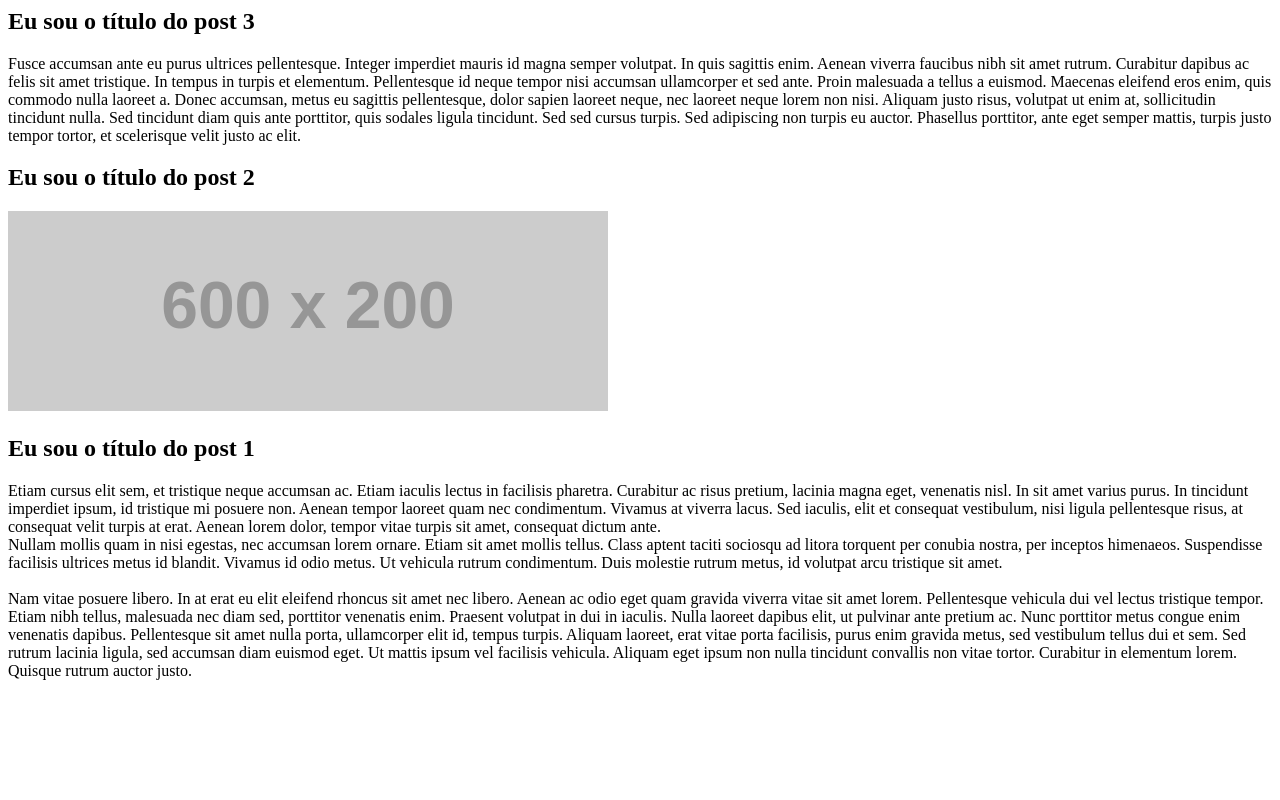
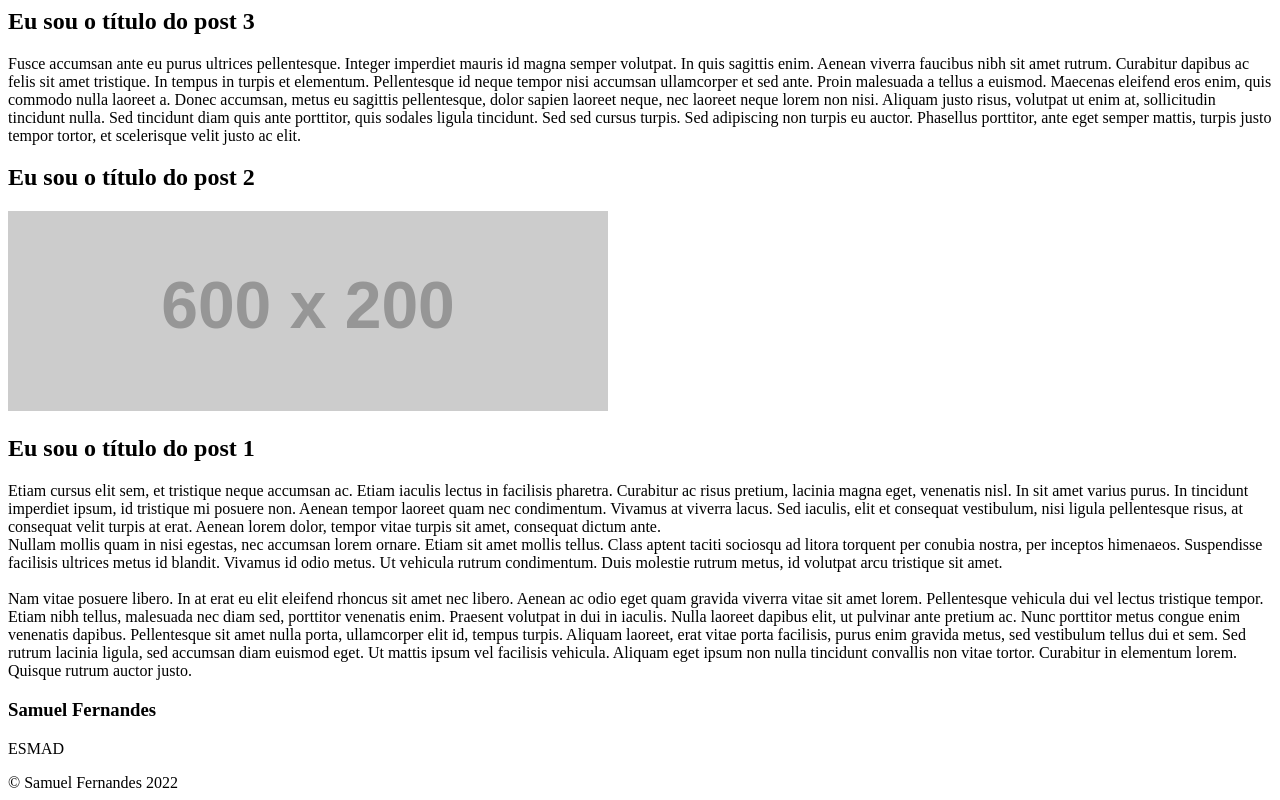
Before and after one commit to samfernandes03/TW-MOD2-EX8, a plain HTML site: page index.html in a window 1280 px wide. Shown: the part 404-1204 px from the top of the page. Before the commit the page ends 1100 px from the top, so only its background shows below. Drawn offline with Linux system fonts and the light colour scheme; placeholder pictures from the web are drawn by us.

Commit message:
Added aside and footer in .html file

```diff
--- a/index.html
+++ b/index.html
@@ -74,5 +74,10 @@
               </article>
         </section>
     </main>
+    <aside>
+        <h3>Samuel Fernandes</h3>
+        <p>ESMAD</p>
+    </aside>
+    <footer>&copy; Samuel Fernandes 2022</footer>
 </body>
 </html>
```
